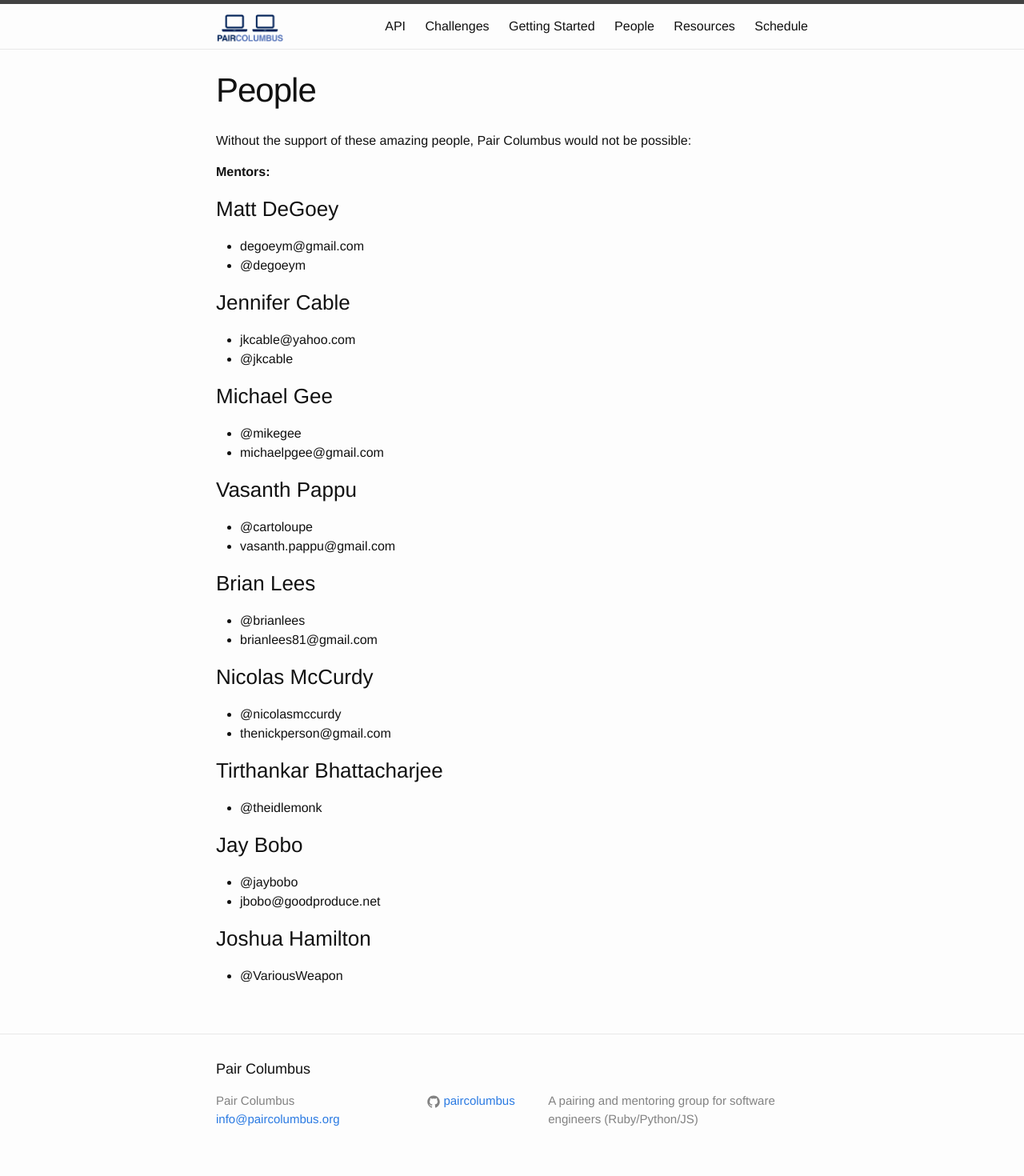
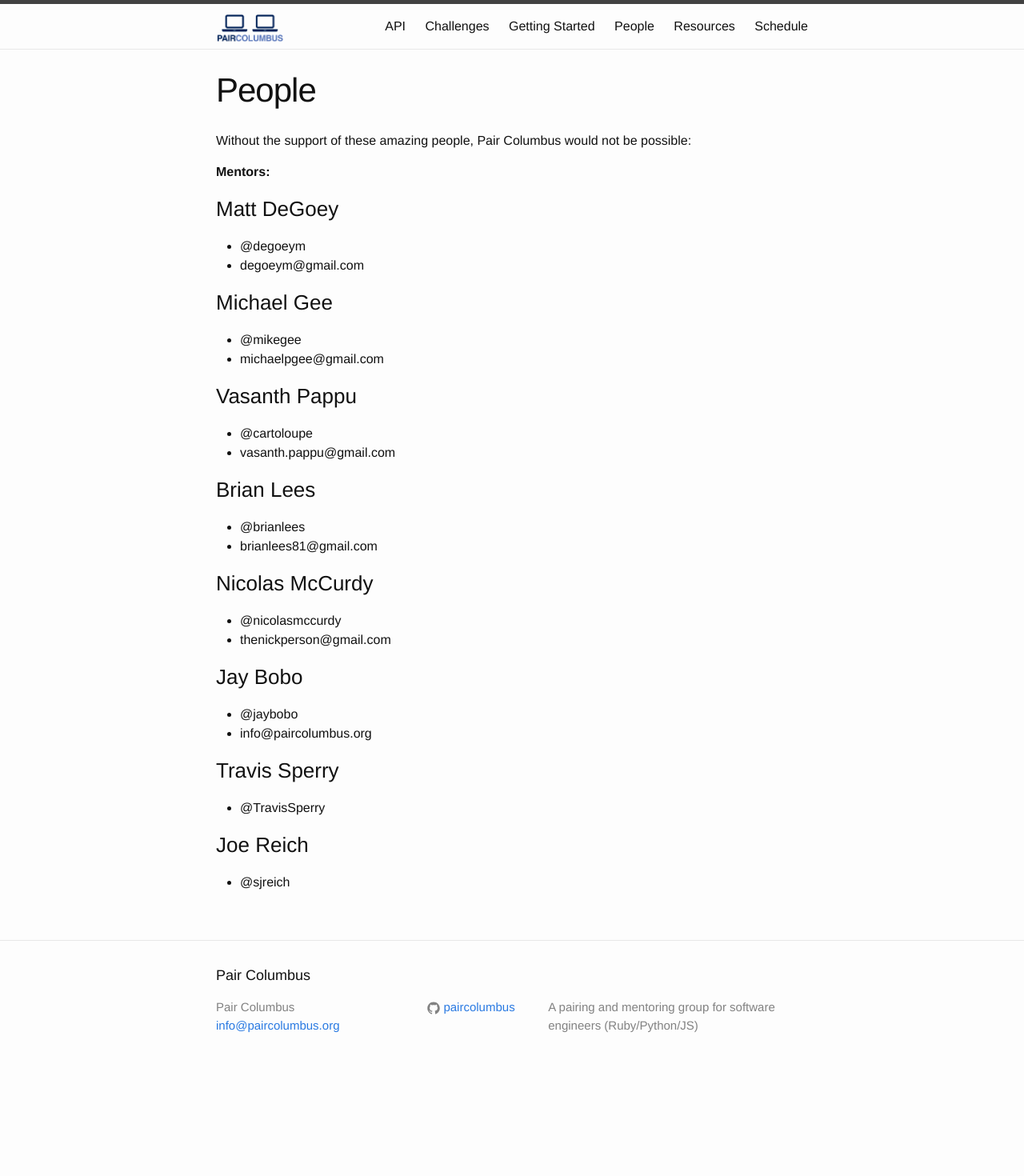
Before and after one commit to paircolumbus/paircolumbus.github.io, a Jekyll site: the page built from pages/people.md, in a window 1280 px wide. Shown: the whole page at 80% size. Built offline with Jekyll 4.4.1, drawn with Linux system fonts in a browser that asks for light colours; comment, search, counter and statistics services are not loaded; after the commit the page ends 1353 px from its top, so only the background shows below that.

Commit message:
update mentors based on activity

```diff
--- a/pages/people.md
+++ b/pages/people.md
@@ -9,12 +9,8 @@ Without the support of these amazing people, Pair Columbus would not be possible
 __Mentors:__
 
 ### Matt DeGoey
+- @degoeym
 - degoeym@gmail.com
-- @degoeym
-
-### Jennifer Cable
-- jkcable@yahoo.com
-- @jkcable
 
 ### Michael Gee
 - @mikegee
@@ -32,12 +28,12 @@ __Mentors:__
 - @nicolasmccurdy
 - thenickperson@gmail.com
 
-### Tirthankar Bhattacharjee
-- @theidlemonk
-
 ### Jay Bobo
 - @jaybobo
-- jbobo@goodproduce.net
+- info@paircolumbus.org
 
-### Joshua Hamilton
-- @VariousWeapon
+### Travis Sperry
+- @TravisSperry
+
+### Joe Reich
+- @sjreich
```
